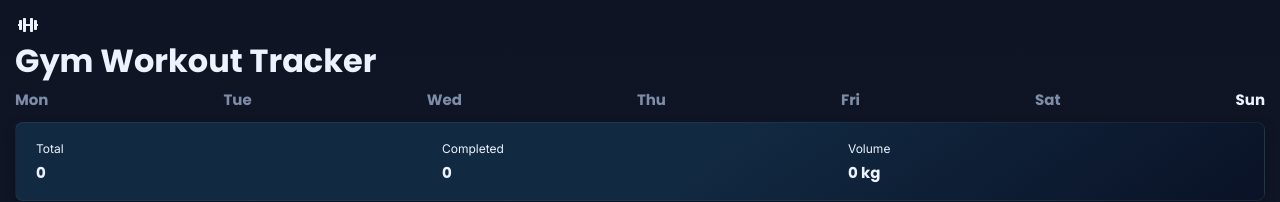
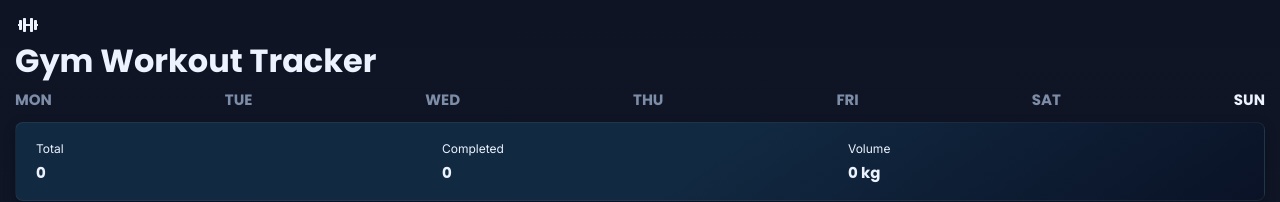
Before and after one commit to Eyasdm/gym-tracker, a React (Vite) app: page /sunday in a window 1280 px wide. Shown: the top 202 px of the page. Built offline with nearby package versions, Linux system fonts and the light colour scheme.

Commit message:
Fix DayTabs: correct Sunday index & unify lowercase routes

```diff
--- a/src/components/DayTabs.jsx
+++ b/src/components/DayTabs.jsx
@@ -2,13 +2,13 @@ import { useEffect } from "react";
 import { NavLink, useLocation, useNavigate } from "react-router-dom";
 
 const days = [
-  "Monday",
-  "Tuesday",
-  "Wednesday",
-  "Thursday",
-  "Friday",
-  "Saturday",
-  "Sunday",
+  "monday",
+  "tuesday",
+  "wednesday",
+  "thursday",
+  "friday",
+  "saturday",
+  "sunday",
 ];
 
 export function DayTabs() {
@@ -17,8 +17,9 @@ export function DayTabs() {
 
   useEffect(() => {
     if (location.pathname === "/") {
-      const today = days[new Date().getDay() - 1];
-      navigate(`/${today.toLowerCase()}`, { replace: true });
+      const todayIndex = new Date().getDay(); // Sunday = 0
+      const today = days[todayIndex === 0 ? 6 : todayIndex - 1];
+      navigate(`/${today}`, { replace: true });
     }
   }, [location.pathname, navigate]);
 
@@ -32,7 +33,7 @@ export function DayTabs() {
             isActive ? "day-tabs__day day-tabs__day--active" : "day-tabs__day"
           }
         >
-          {day.slice(0, 3)}
+          {day.slice(0, 3).toUpperCase()}
         </NavLink>
       ))}
     </nav>
```
